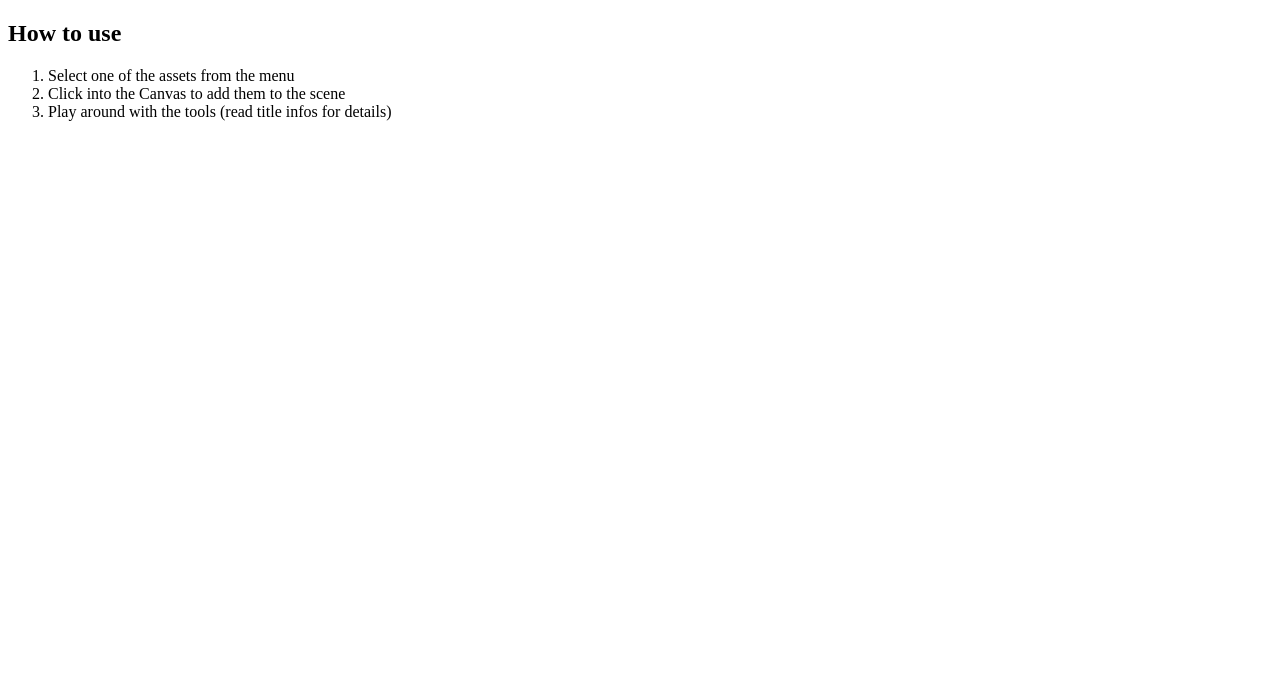
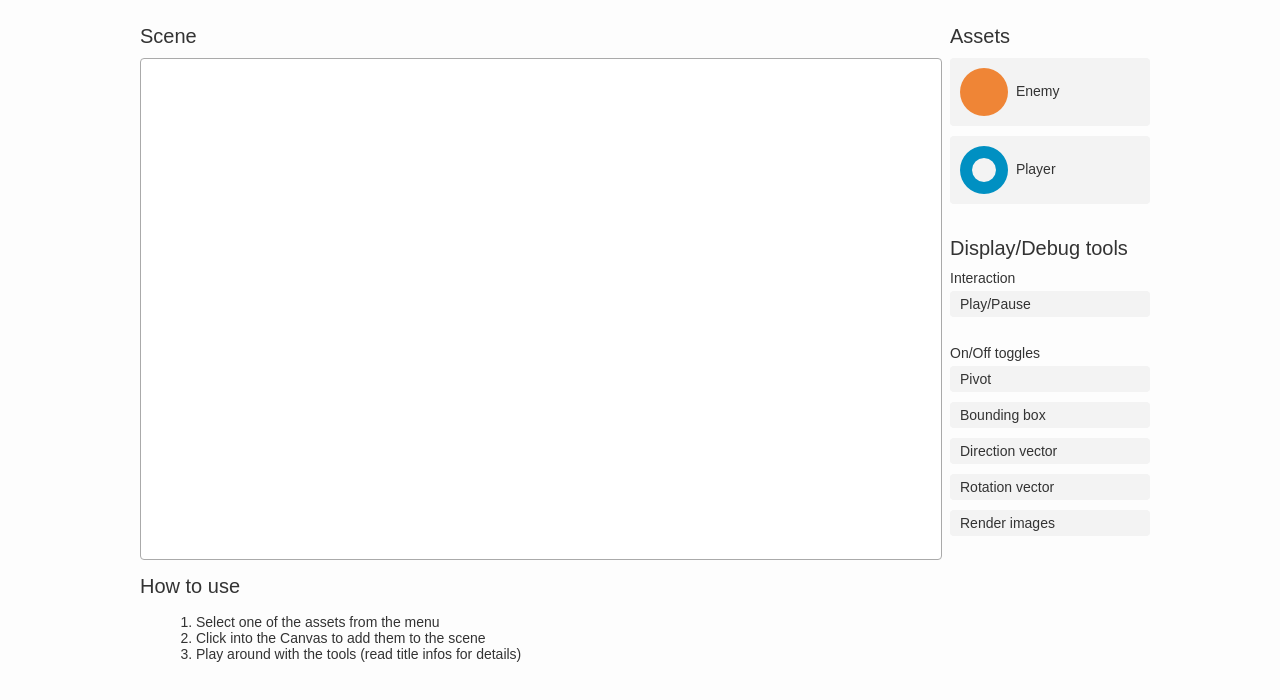
Before and after one commit to GrayWolfCode/Live-Game-Editor-Concept, a plain HTML site: page index.html in a window 1280 px wide. Drawn offline with Linux system fonts and the light colour scheme.

Commit message:
source upload

```diff
--- a/index.html
+++ b/index.html
@@ -3,10 +3,53 @@
     <head>
         <meta charset="utf-8" />
         <title>Live game editor - Concept</title>
+        <link rel="stylesheet" href="src/css/reset.css" />
+        <link rel="stylesheet" href="src/css/content.css" />
+        <link rel="stylesheet" href="src/css/layout.css" />
     </head>
     <body>
         <div class="app">
-            <section>
+            <section class="container">
+                <div class="main">
+                    <h2>Scene</h2>
+                    <canvas id="canvas" width="800" height="500"></canvas>
+                </div>
+                <aside class="sidebar">
+                    <div class="assets">
+                        <h2>Assets</h2>
+                        <ul>
+                            <li id="Asset-Enemy" title="Select enemy object">
+                                <img id="Asset-Img-Enemy" src="src/images/enemy.png" alt="Enemy" />
+                                Enemy
+                            </li>
+                            <li id="Asset-Player" title="Select player object">
+                                <img id="Asset-Img-Player" src="src/images/player.png" alt="Player">
+                                Player
+                            </li>
+                        </ul>
+                    </div>
+                    <br />
+
+                    <div class="toolbar">
+                        <h2>Display/Debug tools</h2>
+                        <p>Interaction</p>
+                        <ul>
+                            <li id="Tool-PlayStop" title="Toggle: Play/pause gameplay">Play/Pause</li>
+                        </ul>
+
+                        <br />
+
+                        <p>On/Off toggles</p>
+                        <ul>
+                            <li id="Tool-Pivot" title="Toggle: Render pivot (object center)">Pivot</li>
+                            <li id="Tool-BoundingBox" title="Toggle: Render bounding box">Bounding box</li>
+                            <li id="Tool-DirectionVector" title="Toggle: Render direction vector">Direction vector</li>
+                            <li id="Tool-RotationVector" title="Toggle: Render rotation vector">Rotation vector</li>
+                            <li id="Tool-Image" title="Toggle: Render images">Render images</li>
+                        </ul>
+                    </div>
+                </aside>
+            </section>
 
             </section>
             <footer>
@@ -17,6 +60,8 @@
                     <li>Play around with the tools (read title infos for details)</li>
                 </ol>
             </footer>
+
         </div>
+
     </body>
 </html>
--- /dev/null
+++ b/src/css/content.css
@@ -0,0 +1,82 @@
+canvas {
+    background: #fff;
+    border: 1px solid #aaa;
+    float: left;
+    width: 800px;
+    height: 500px;
+    border-radius: 4px;
+    cursor: crosshair;
+
+    /* Required for correct mouse movement coordinates in JS */
+    position: relative;
+    left: 0;
+    top: 0;
+  }
+
+  h1,
+  h2,
+  p,
+  li {
+    font-family: sans-serif;
+  }
+
+  h1 {
+    color: #333;
+    font-size: 1.5rem;
+    font-weight: normal;
+    margin: 0 0 15px;
+  }
+
+  h2 {
+    color: #333;
+    font-size: 1.25rem;
+    font-weight: normal;
+    margin: 0 0 10px;
+  }
+
+  p {
+    color: #333;
+    font-size: 14px;
+    margin: 0 0 5px;
+  }
+
+  ol {
+    margin-left: 16px;
+  }
+
+  ol li {
+    color: #333;
+    font-size: 14px;
+  }
+
+  ul {
+    margin: 0;
+    padding: 0;
+  }
+
+  ul li {
+    color: #333;
+    background: #f3f3f3;
+    font-size: 14px;
+    list-style: none;
+    cursor: pointer;
+    border-radius: 4px;
+    margin: 0 0 10px;
+    padding: 10px;
+    user-select: none;
+  }
+
+  li img {
+    margin-right: 4px;
+  }
+
+  ul li:hover,
+  ul li.active {
+    background: #ddd;
+  }
+
+  a {
+    color: #333;
+    text-decoration: none;
+    border-bottom: 2px solid #ddd;
+  }
--- /dev/null
+++ b/src/css/layout.css
@@ -0,0 +1,45 @@
+html {
+    background: #fdfdfd;
+  }
+
+  .app {
+    width: 1000px;
+    margin: 25px auto 0;
+  }
+
+  .container {
+    display: grid;
+    grid-template: auto 1fr auto / auto 1fr auto;
+  }
+
+  .main {
+    width: 800px;
+    grid-column: 1 / 2;
+  }
+
+  .sidebar {
+    width: 200px;
+    padding: 0 0 0 10px;
+    grid-column: 2 / 3;
+  }
+
+  .assets {
+    margin: 0 0 15px;
+  }
+
+  .assets img {
+    vertical-align: middle;
+  }
+
+  .toolbar {
+    width: 100%;
+  }
+
+  .toolbar li {
+    padding: 5px 10px;
+  }
+
+  footer {
+    width: 100%;
+    margin: 15px 0 30px;
+  }
--- /dev/null
+++ b/src/css/reset.css
@@ -0,0 +1,5 @@
+html,
+body {
+  margin: 0;
+  padding: 0;
+}
```
Also changed, not shown: src/images/enemy.png (added), src/images/player.png (added).
